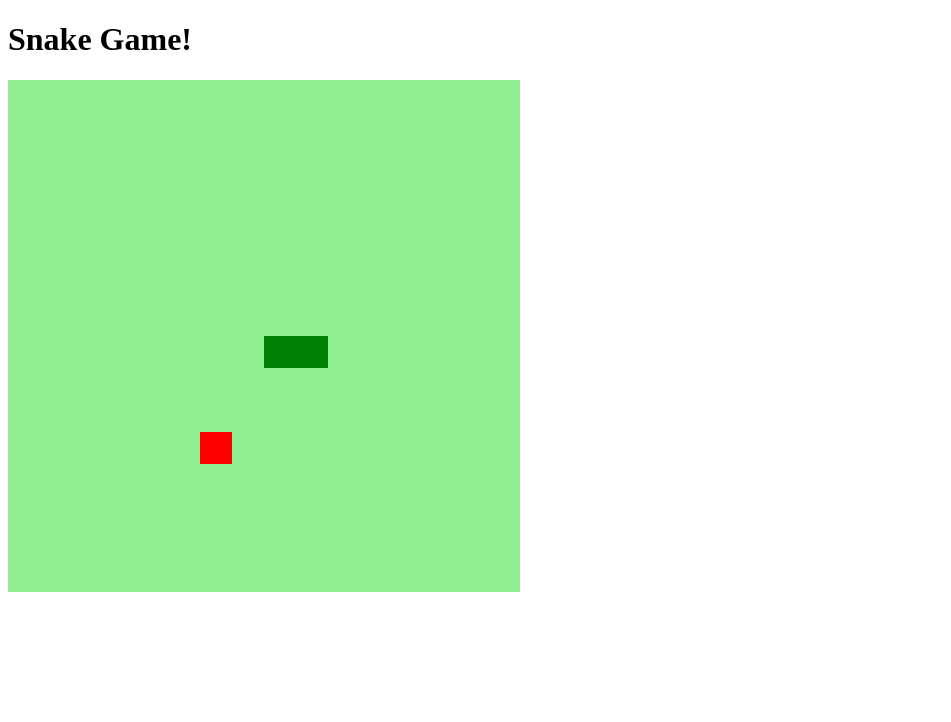
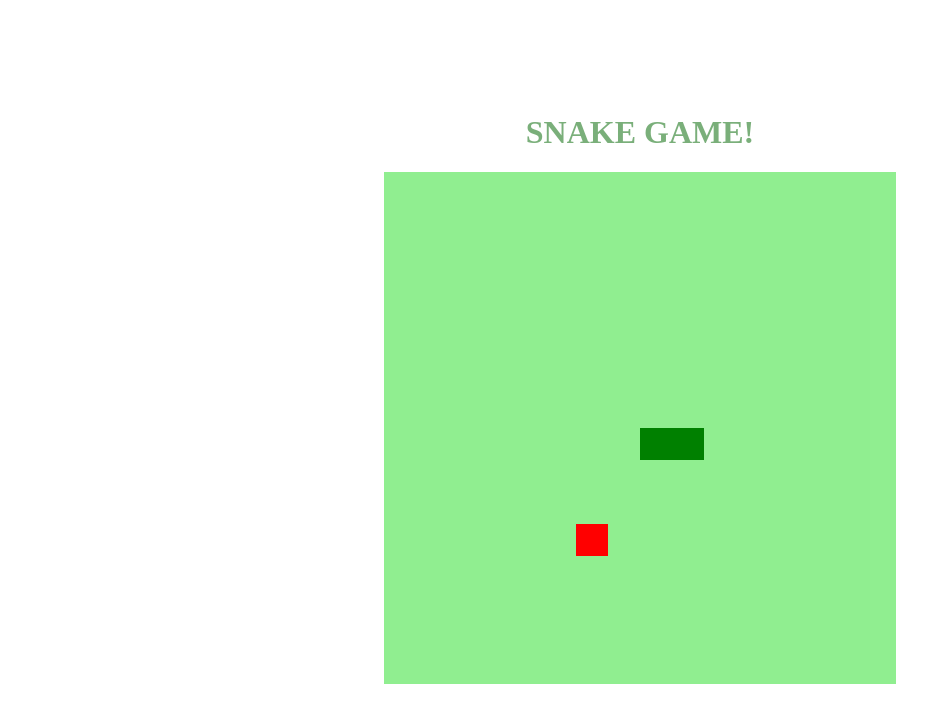
Before and after one commit to pfalencar/jogo_cobrinha, a plain HTML site: page index.html in a window 1280 px wide. Shown: the whole page, without its empty margins (0-951 px from the left). Drawn offline with Linux system fonts and the light colour scheme.

Commit message:
adicionar estilizacao ao body

```diff
--- a/index.html
+++ b/index.html
@@ -10,7 +10,7 @@
         <title>Snake Game</title>
     </head>
     <body>
-        <h1>Snake Game!</h1>
+        <h1>SNAKE GAME!</h1>
         <canvas id="snake" width="512" height="512"></canvas>
     </body>
 </html>
--- a/style.css
+++ b/style.css
@@ -1,3 +1,9 @@
 body {
-
+    height: 95vh;
+    width: 95;
+    display: flex;
+    justify-content: center;
+    align-items: center;
+    flex-direction: column;
+    color: rgba(24, 116, 24, 0.575);
 }
```
